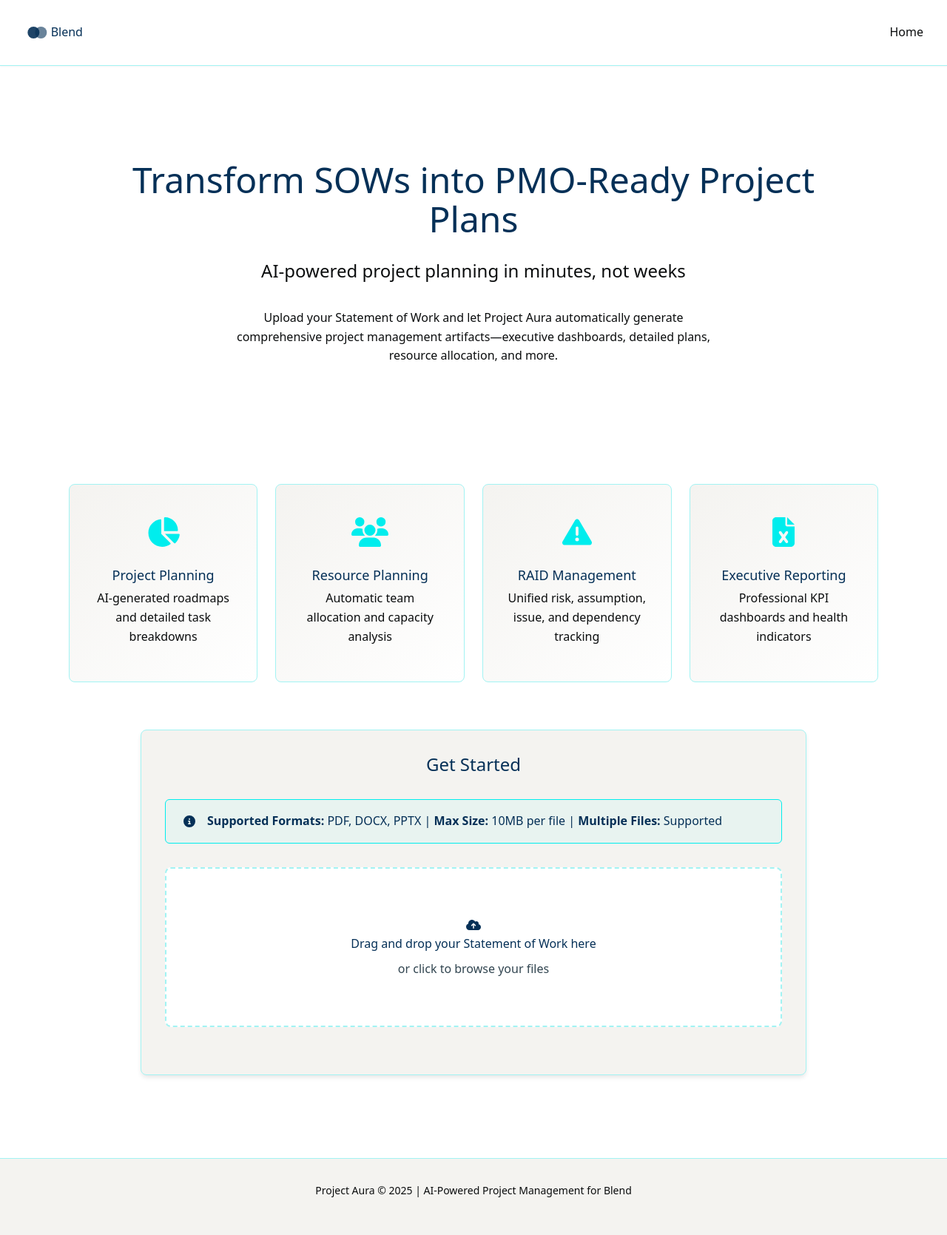
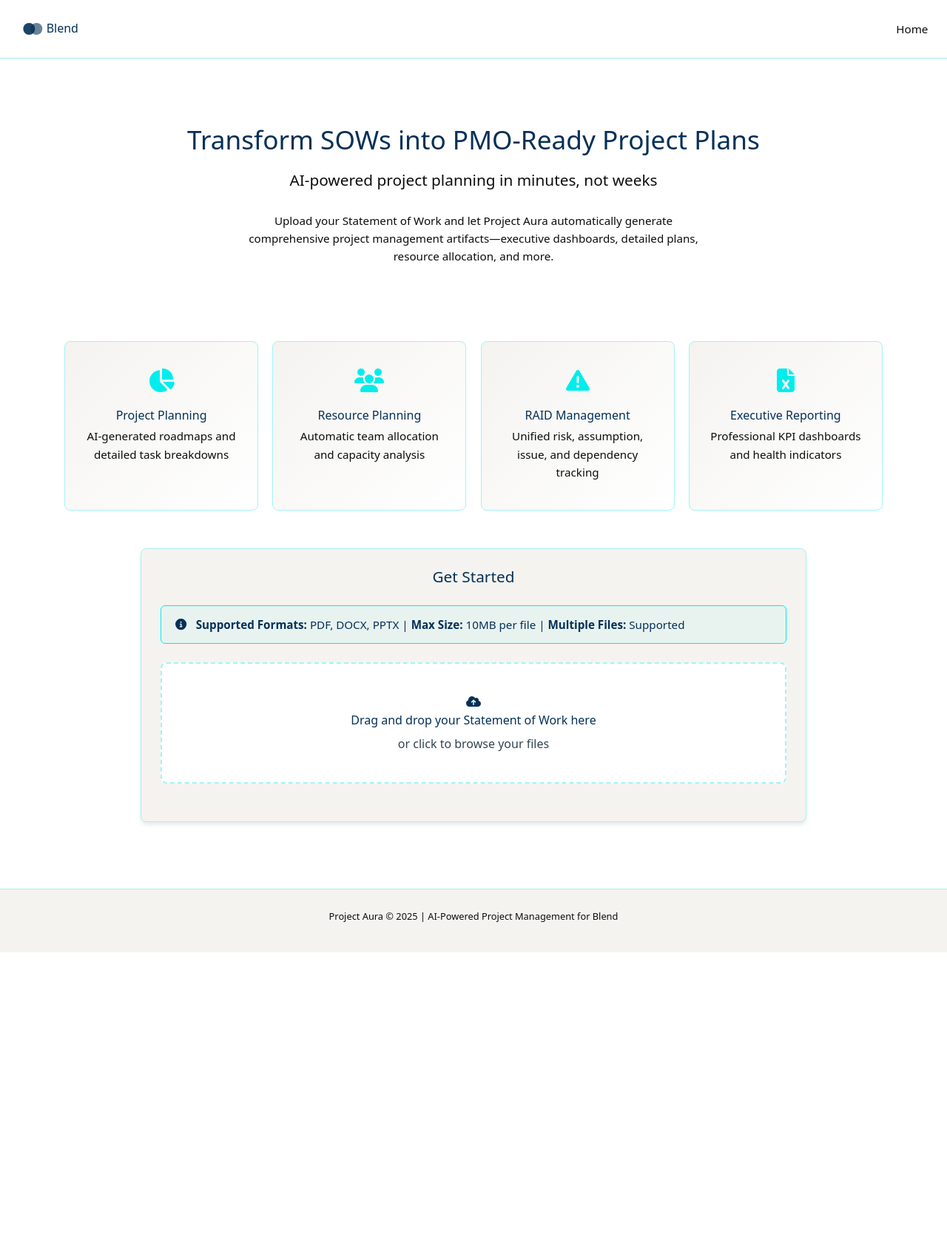
Before and after one commit to sravan190325/PROJECT_AURA_COMPLETE_PACKAGE, a Flask app: page / in a window 1280 px wide. Shown: the whole page at 74% size. After the commit the page ends 1287 px from the top, so only its background shows below. Run offline with Flask 3, Linux system fonts and the light colour scheme.

Commit message:
Optimize UI sizing for better screen fit
- Reduce display font from 3rem to 2.2rem
- Reduce heading sizes (H1: 2rem→1.6rem, H2: 1.5rem→1.3rem)
- Reduce body font from 1rem to 0.95rem
- Compact spacing scale for better layout density
- Reduce KPI value from 2.5rem to 2rem
- Reduce feature icons from 2.5rem to 2rem
- Reduce upload icon from 3rem to 2.2rem
- Adjust hero and upload area padding for compact fit
- All features and functionality preserved

```diff
--- a/static/css/blend.css
+++ b/static/css/blend.css
@@ -18,23 +18,23 @@
   --blend-font: system-ui, -apple-system, 'Segoe UI', Roboto, sans-serif;
   --blend-font-mono: 'Fira Code', 'Courier New', monospace;
 
-  /* Scale (Light Mode) */
-  --blend-text-display: 3rem;
-  --blend-text-h1: 2rem;
-  --blend-text-h2: 1.5rem;
-  --blend-text-h3: 1.125rem;
-  --blend-text-body: 1rem;
-  --blend-text-caption: 0.875rem;
-  --blend-text-micro: 0.75rem;
+  /* Scale (Light Mode) - Optimized for screen fit */
+  --blend-text-display: 2.2rem;
+  --blend-text-h1: 1.6rem;
+  --blend-text-h2: 1.3rem;
+  --blend-text-h3: 1rem;
+  --blend-text-body: 0.95rem;
+  --blend-text-caption: 0.8rem;
+  --blend-text-micro: 0.7rem;
 
-  /* Spacing Scale */
-  --blend-space-xs: 0.25rem;
-  --blend-space-sm: 0.5rem;
-  --blend-space-md: 1rem;
-  --blend-space-lg: 1.5rem;
-  --blend-space-xl: 2rem;
-  --blend-space-2xl: 3rem;
-  --blend-space-3xl: 4rem;
+  /* Spacing Scale - Compact for better fit */
+  --blend-space-xs: 0.2rem;
+  --blend-space-sm: 0.4rem;
+  --blend-space-md: 0.8rem;
+  --blend-space-lg: 1.2rem;
+  --blend-space-xl: 1.6rem;
+  --blend-space-2xl: 2.4rem;
+  --blend-space-3xl: 3.2rem;
 
   /* Shadows */
   --blend-shadow-sm: 0 1px 2px 0 rgba(0, 0, 0, 0.05);
@@ -304,7 +304,7 @@ footer {
 }
 
 .kpi-value {
-  font-size: 2.5rem;
+  font-size: 2rem;
   color: var(--blend-accent-color);
   font-weight: 400;
 }
@@ -325,7 +325,7 @@ footer {
 }
 
 .feature-icon {
-  font-size: 2.5rem;
+  font-size: 2rem;
   color: var(--blend-neon-turquoise);
   margin-bottom: var(--blend-space-md);
 }
@@ -344,9 +344,9 @@ footer {
 /* Hero Section */
 .hero {
   background-color: var(--blend-bg-primary);
-  padding: var(--blend-space-3xl) var(--blend-space-xl);
+  padding: var(--blend-space-2xl) var(--blend-space-lg);
   text-align: center;
-  margin-bottom: var(--blend-space-3xl);
+  margin-bottom: var(--blend-space-2xl);
 }
 
 .hero-title {
@@ -376,7 +376,7 @@ footer {
 .upload-area {
   border: 2px dashed var(--blend-border-color);
   border-radius: 8px;
-  padding: var(--blend-space-3xl) var(--blend-space-xl);
+  padding: var(--blend-space-2xl) var(--blend-space-lg);
   text-align: center;
   cursor: pointer;
   transition: all 200ms ease-out;
@@ -394,7 +394,7 @@ footer {
 }
 
 .upload-area i {
-  font-size: 3rem;
+  font-size: 2.2rem;
   color: var(--blend-neon-turquoise);
   margin-bottom: var(--blend-space-lg);
   display: block;
```
